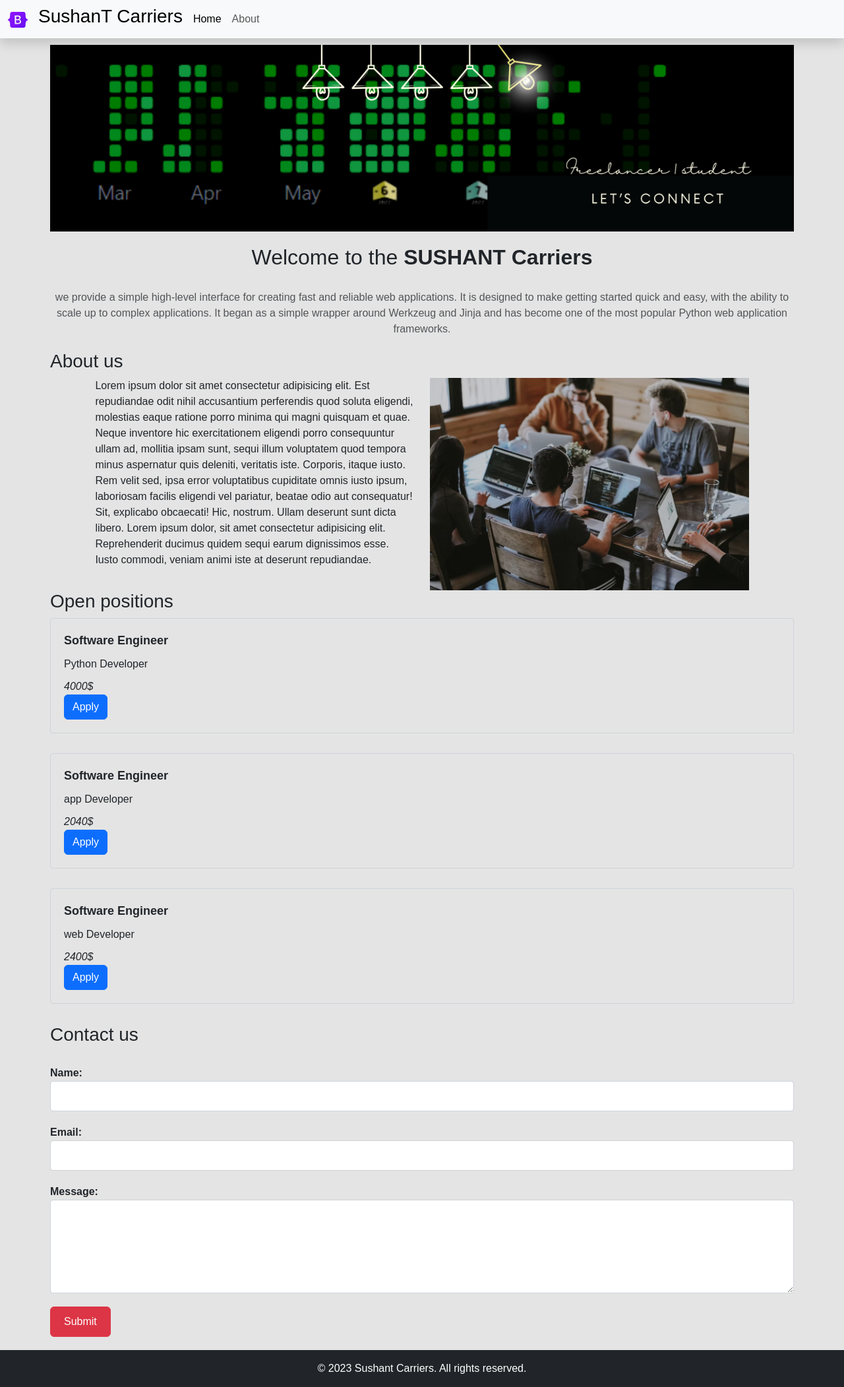
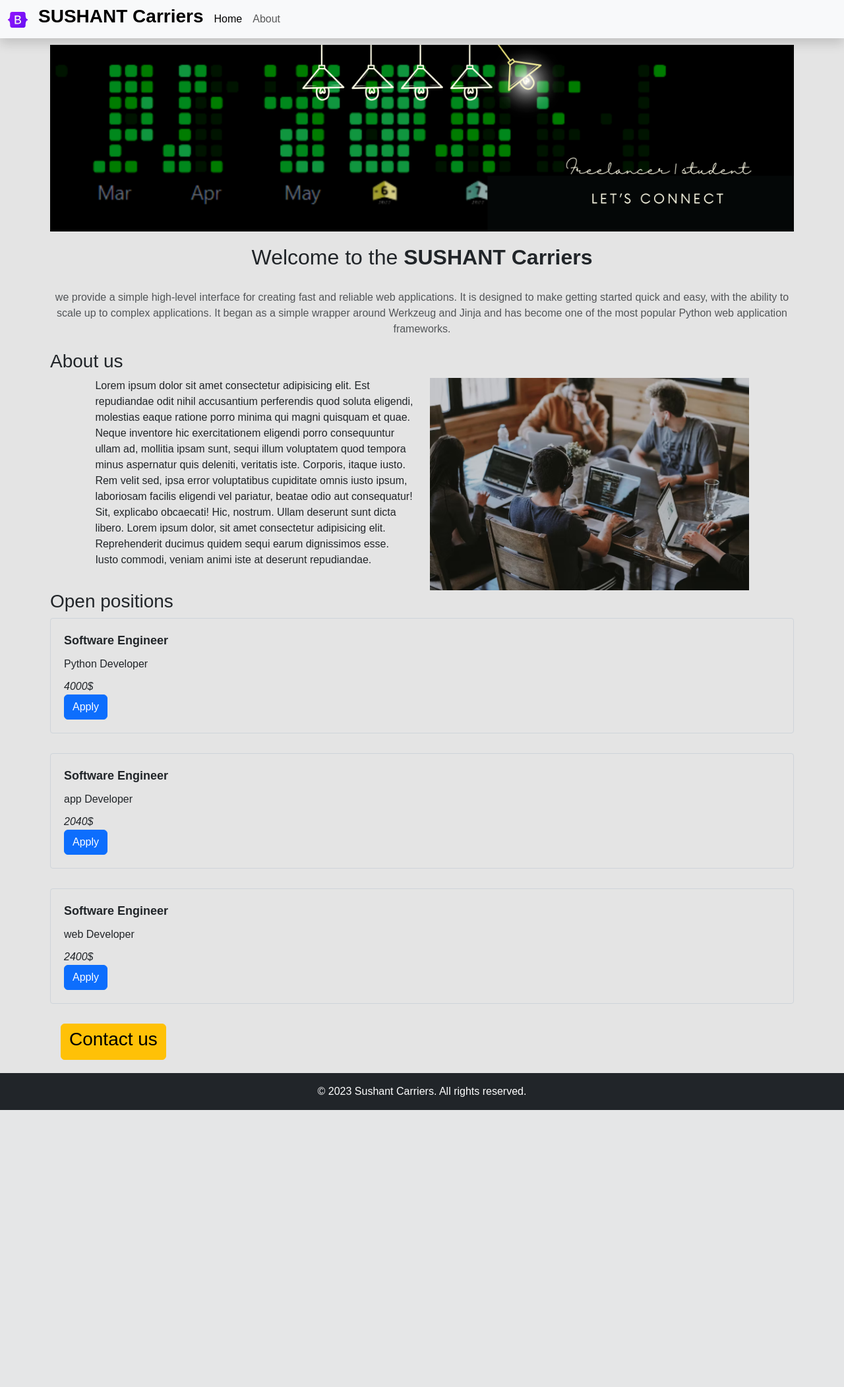
Before and after one commit to sushskvnitn/flask_development, a Flask app: page / in a window 1280 px wide. Shown: the whole page at 66% size. After the commit the page ends 1683 px from the top, so only its background shows below. Run offline with Flask 3, Linux system fonts and the light colour scheme.

Commit message:
did some simple changes in ui

```diff
--- a/app.py
+++ b/app.py
@@ -25,7 +25,7 @@ JOBS =[
 @app.route('/')
 def Hello():
     #returning the html page using render_template
-    return render_template('home.html', jobs=JOBS ,compony='SushanT' )
+    return render_template('home.html', jobs=JOBS ,compony='SUSHANT' )
 
 #api route to render the json data
 @app.route('/api/jobs')
--- a/templates/home.html
+++ b/templates/home.html
@@ -120,25 +120,11 @@
             {% endfor %}
         </div>
 
-        <h3>Contact us</h3>
+
         <div class="contact-form">
-            <form>
                 <div class="form-group">
-                    <label for="name">Name:</label>
-                    <input type="text" id="name" class="form-control" required>
+                    <a type="submit" class="btn btn-warning  mx-3 "href="mailto:tempomail.edu@gmail.com?subject=Contact%20us%20Response%20&body=Your%20Name%20%3A%20%3C%20your%20name%20%3EYour%20Message%20%3A%20%3Cyour%20Message%20here%20%3E"><h3>Contact us</h3></a>
                 </div>
-                <div class="form-group">
-                    <label for="email">Email:</label>
-                    <input type="email" id="email" class="form-control" required>
-                </div>
-                <div class="form-group">
-                    <label for="message">Message:</label>
-                    <textarea id="message" class="form-control" rows="5" required></textarea>
-                </div>
-                <div class="form-group">
-                    <button type="submit" class="button btn btn-danger ">Submit</button>
-                </div>
-            </form>
         </div>
     </div>
     <footer class="footer mt-auto py-3 bg-dark text-white">
--- a/templates/navbar.html
+++ b/templates/navbar.html
@@ -5,12 +5,12 @@
 
           </a>
         <h3 class="page-header">
-            {{compony}} Carriers
+           <b>{{compony}} Carriers</b>
         </h3>
       <button class="navbar-toggler" type="button" data-bs-toggle="collapse" data-bs-target="#navbarSupportedContent" aria-controls="navbarSupportedContent" aria-expanded="false" aria-label="Toggle navigation">
         <span class="navbar-toggler-icon"></span>
       </button>
-      <div class="collapse navbar-collapse mx-2" id="navbarSupportedContent">
+      <div class="collapse navbar-collapse mx-2"  id="navbarSupportedContent">
         <ul class="navbar-nav me-auto mb-2 mb-lg-0">
           <li class="nav-item">
             <a class="nav-link active" aria-current="page" href="#">Home</a>
```
